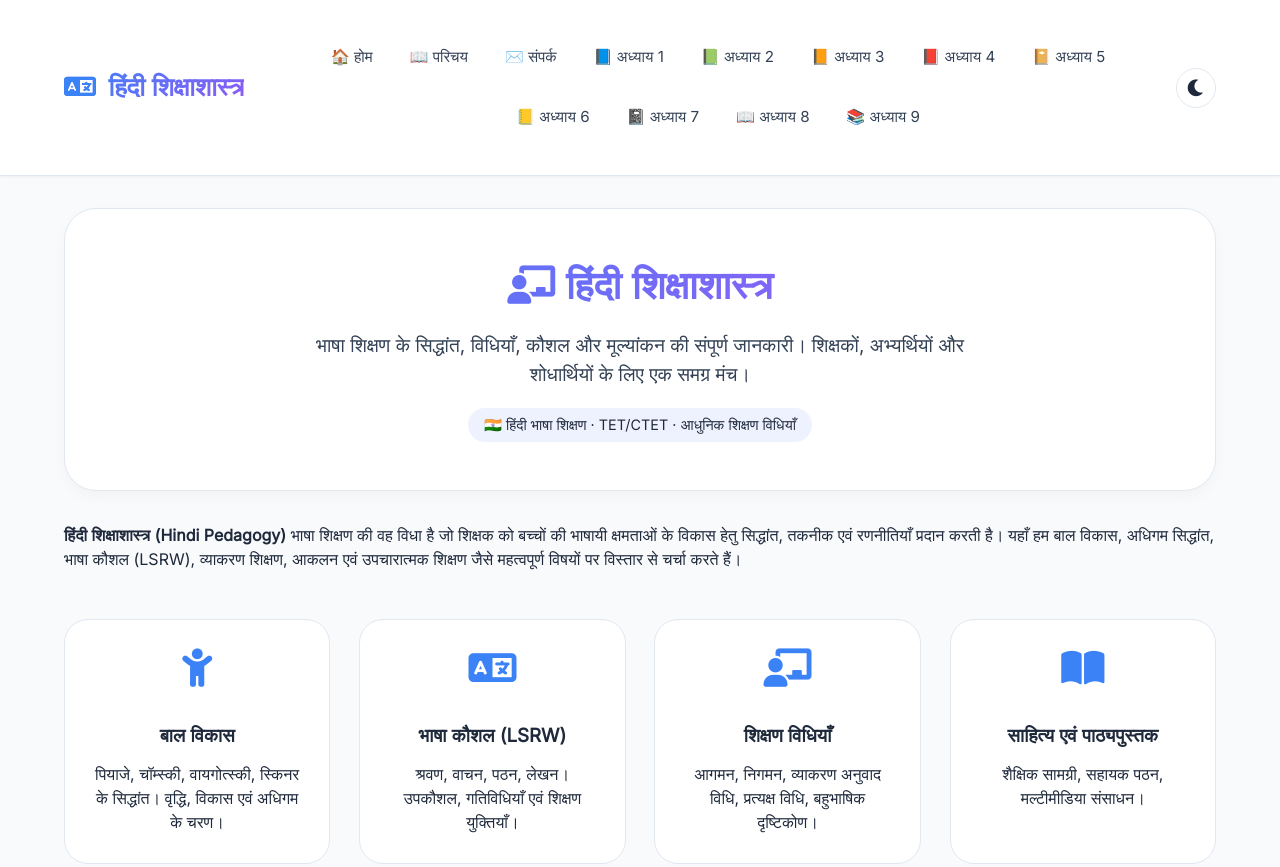
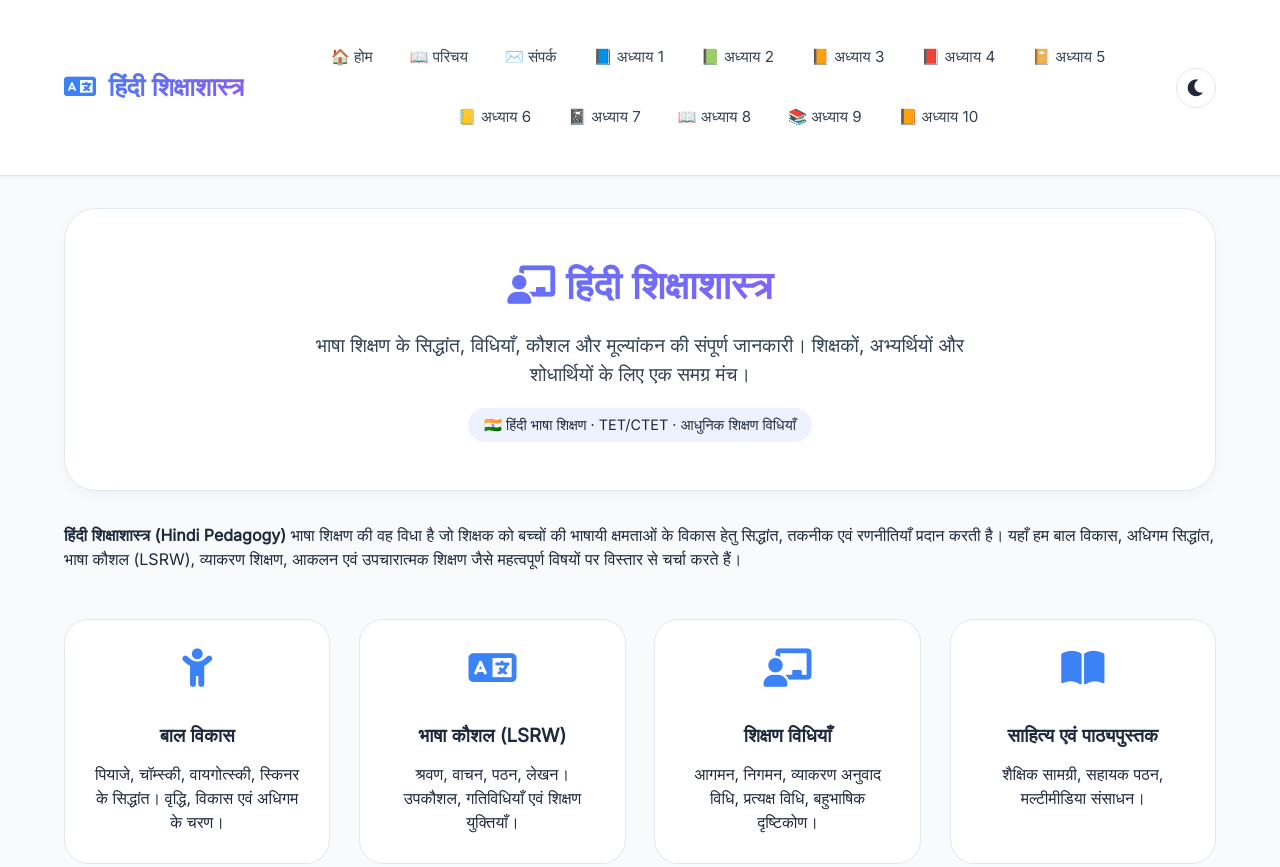
Before and after one commit to umeshsir05/hindiPedogogy, a plain HTML site: page index.html in a window 1280 px wide. Shown: the top 867 px of the page. Drawn offline with Linux system fonts and the light colour scheme.

Commit message:
Update index.html

```diff
--- a/index.html
+++ b/index.html
@@ -54,6 +54,7 @@
           <li><a href="chapter-7.html">📓 अध्याय 7</a></li>
           <li><a href="chapter-8.html">📖 अध्याय 8</a></li>
           <li><a href="chapter-9.html">📚 अध्याय 9</a></li>
+<li><a href="chapter-10.html">📙 अध्याय 10</a></li>
         </ul>
       </nav>
 
```
